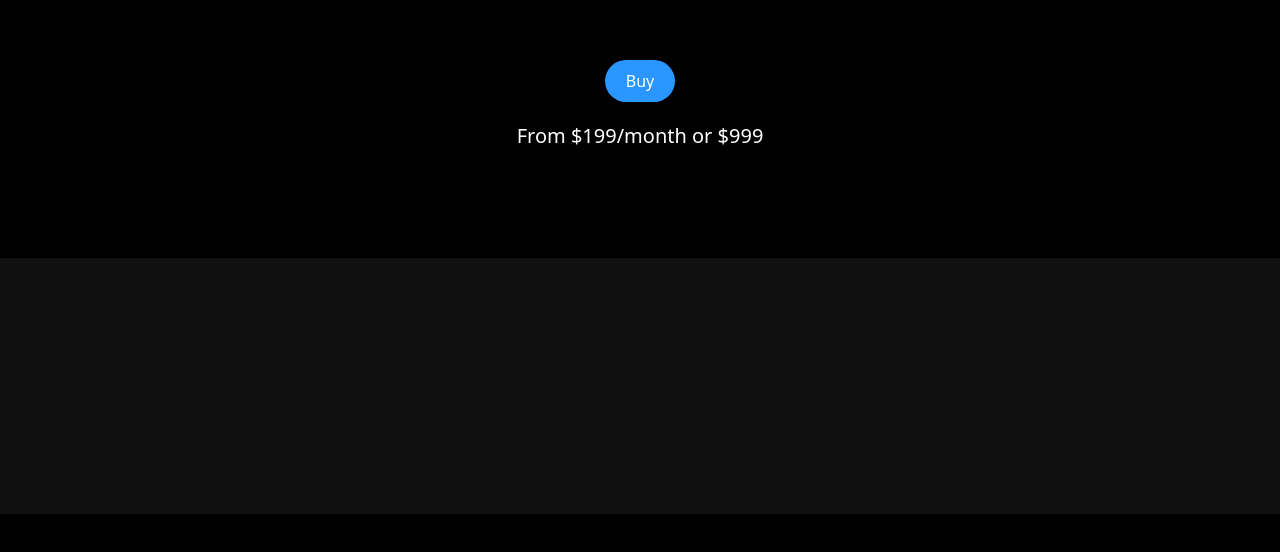
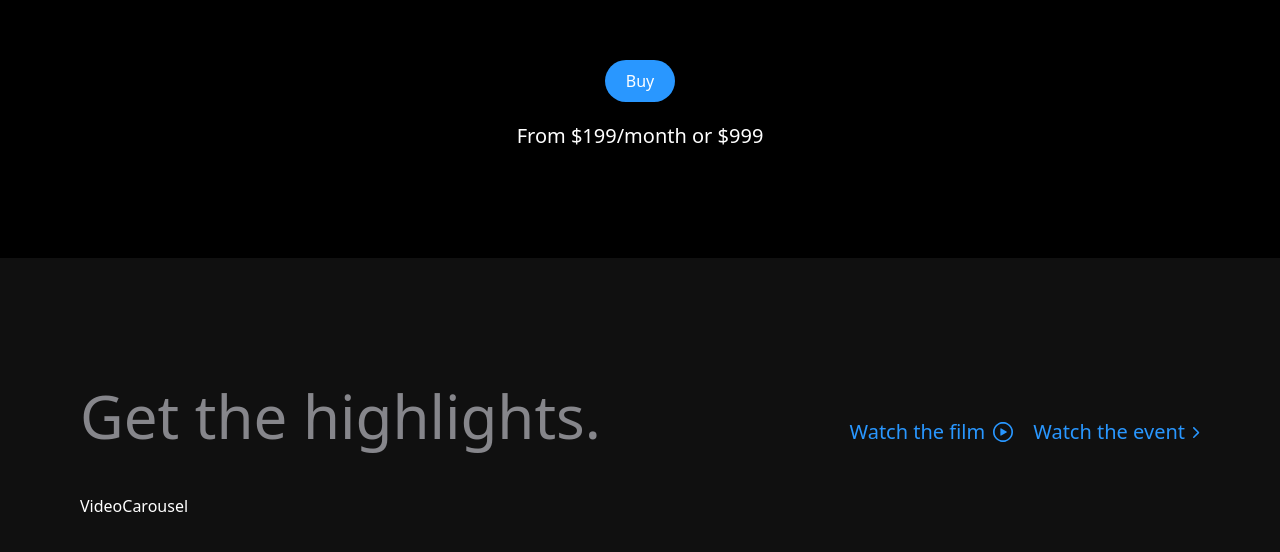
Before and after one commit to KangDagyeom/Apple-Iphone15-3D-WebSite, a React app: page / in a window 1280 px wide. Shown: the part 602-1154 px from the top of the page. Before the commit the page ends 1116 px from the top, so only its background shows below. Built offline with nearby package versions, Linux system fonts and the light colour scheme; the HTML template or start-up script is replaced by a standard one.

Commit message:
Update highlights and prepare for highlights videos

```diff
--- a/src/components/Highlights.jsx
+++ b/src/components/Highlights.jsx
@@ -1,9 +1,51 @@
+import { useGSAP } from '@gsap/react'
+import gsap from 'gsap'
 import React from 'react'
+import watchImg from '../../public/assets/images/watch.svg'
+import { rightImg } from '../utils'
+import VideoCarousel from './VideoCarousel'
+const Highlights = () => {
+  useGSAP(() => {
+    gsap.to('#title', {
+      opacity: 1,
+      y: 0
+    })
+    // gsap.to('.link:nth-child(2)', {
+    //   opacity: 1,
+    //   y: 0,
+    //   delay: 0.4
+    // })
+    // gsap.to('.link:nth-child(1)', {
+    //   opacity: 1,
+    //   y: 0,
+    //   delay: 0.2
+    // })
+    gsap.to('.link',{
+      opacity: 1,
+      y: 0,
+      duration: 1,
+      stagger: 0.25
+    })
+  }, [])
+  return (
 
-const Highlights = () => {
-  return (
     <section id='highlights' className='w-screen overflow-hidden h-full common-padding bg-zinc mt-20'>
-
+      <div className='screen-max-width'>
+        <div className='mb-12 w-full items-end justify-between md:flex '>
+          <h1 id='title' className='section-heading'>Get the highlights.</h1>
+          <div className='flex flex-wrap items-end gap-5'>
+              <p className='link'>
+                Watch the film
+                <img src={watchImg} alt="watch" className='ml-2'/>
+              </p>
+              <p className='link'>
+                Watch the event
+                <img src={rightImg} alt="event" className='ml-2'/>
+              </p>
+          </div>
+        </div>
+        <VideoCarousel />
+      </div>
     </section>
   )
 }
--- /dev/null
+++ b/src/components/VideoCarousel.jsx
@@ -0,0 +1,9 @@
+import React from 'react'
+
+const VideoCarousel = () => {
+  return (
+    <div>VideoCarousel</div>
+  )
+}
+
+export default VideoCarousel
```
